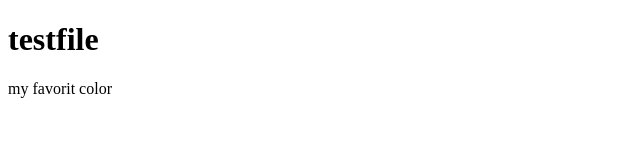
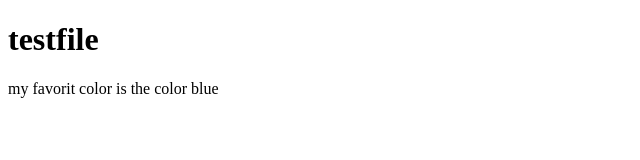
Before and after one commit to dats1win/testApp, a plain HTML site: page index.html in a window 1280 px wide. Shown: the whole page, without its empty margins (0-640 px from the left). Drawn offline with Linux system fonts and the light colour scheme.

Commit message:
added color

```diff
--- a/index.html
+++ b/index.html
@@ -7,7 +7,7 @@
   <body>
 <h1>testfile</h1>
     <p>
-    my favorit color
+    my favorit color is the color blue
   </p>
   </body>
 </html>
```
